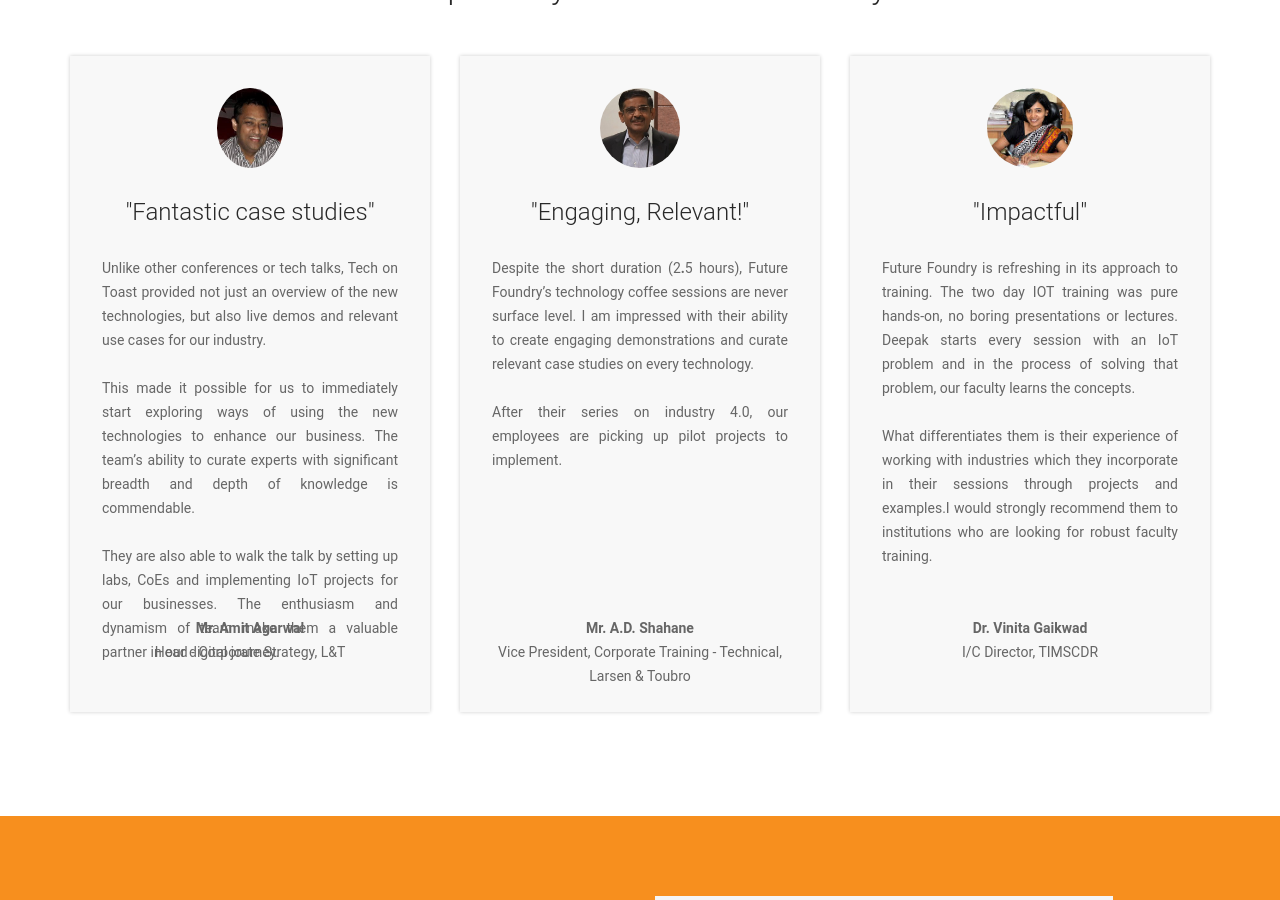
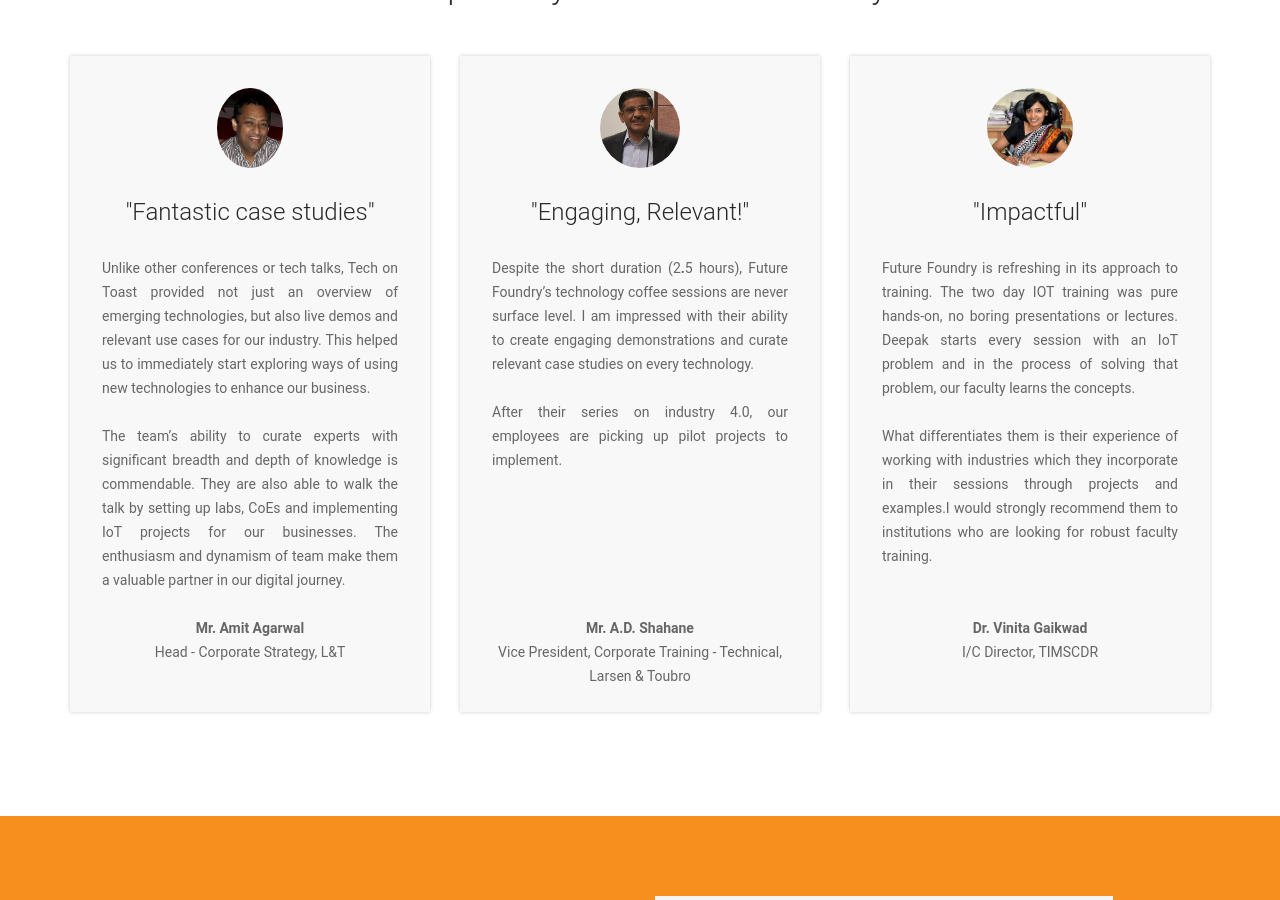
Before and after one commit to akshatkedia/fresher-foundry, a Jekyll site: the page built from index.md, in a window 1280 px wide and 900 px high, scrolled down 2612 px. Built offline with Jekyll 4.4.1, drawn with Linux system fonts in a browser that asks for light colours.

Commit message:
Updated Index

```diff
--- a/index.md
+++ b/index.md
@@ -66,13 +66,13 @@ testimonials:
 - name: Mr. Amit Agarwal
   image: "/uploads/amit%20ag.jpg"
   testimonial: "Unlike other conferences or tech talks, Tech on Toast provided not
-    just an overview of the new technologies, but also live demos and relevant use
-    cases for our industry. \n\nThis made it possible for us to immediately start
-    exploring ways of using the new technologies to enhance our business. The team's
-    ability to curate experts with significant breadth and depth of knowledge is commendable.
-    \n\nThey are also able to walk the talk by setting up labs, CoEs and implementing
-    IoT projects for our businesses. The enthusiasm and dynamism of team make them
-    a valuable partner in our digital journey."
+    just an overview of emerging technologies, but also live demos and relevant use
+    cases for our industry. This helped us to immediately start exploring ways of
+    using new technologies to enhance our business. \n\nThe team's ability to curate
+    experts with significant breadth and depth of knowledge is commendable. They are
+    also able to walk the talk by setting up labs, CoEs and implementing IoT projects
+    for our businesses. The enthusiasm and dynamism of team make them a valuable partner
+    in our digital journey."
   company: 'Head - Corporate Strategy, L&T '
   adjective: Fantastic case studies
 - name: Mr. A.D. Shahane
```
